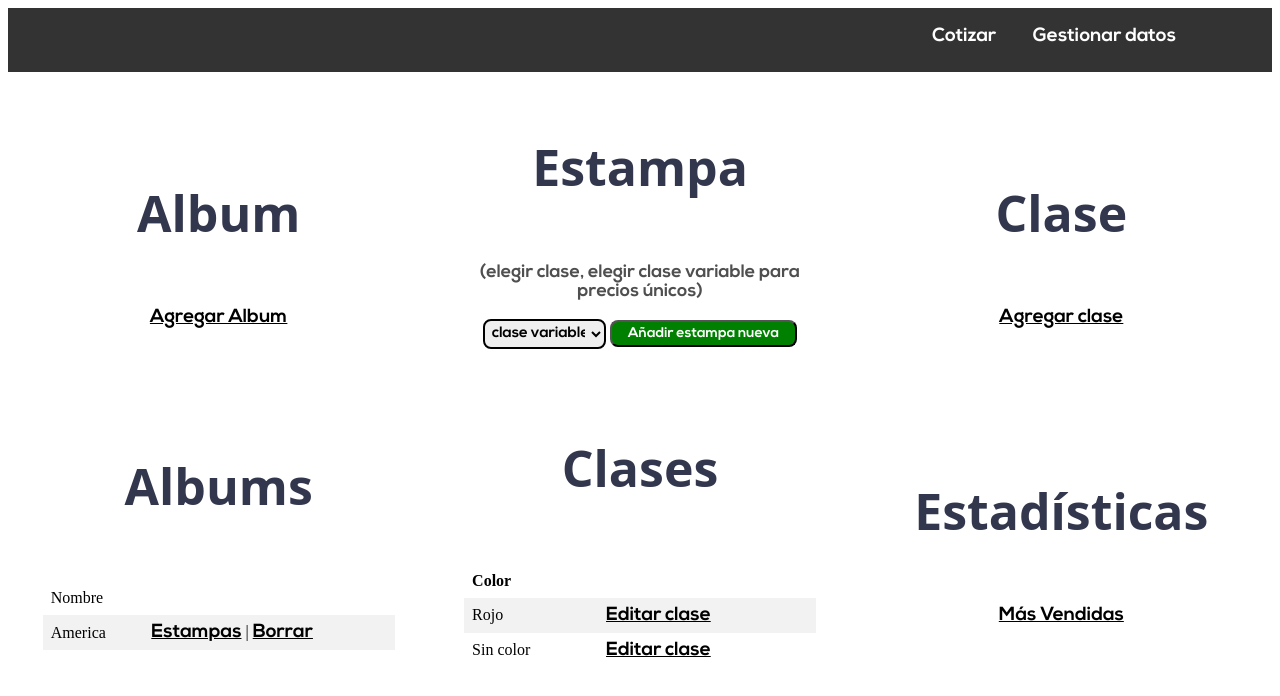
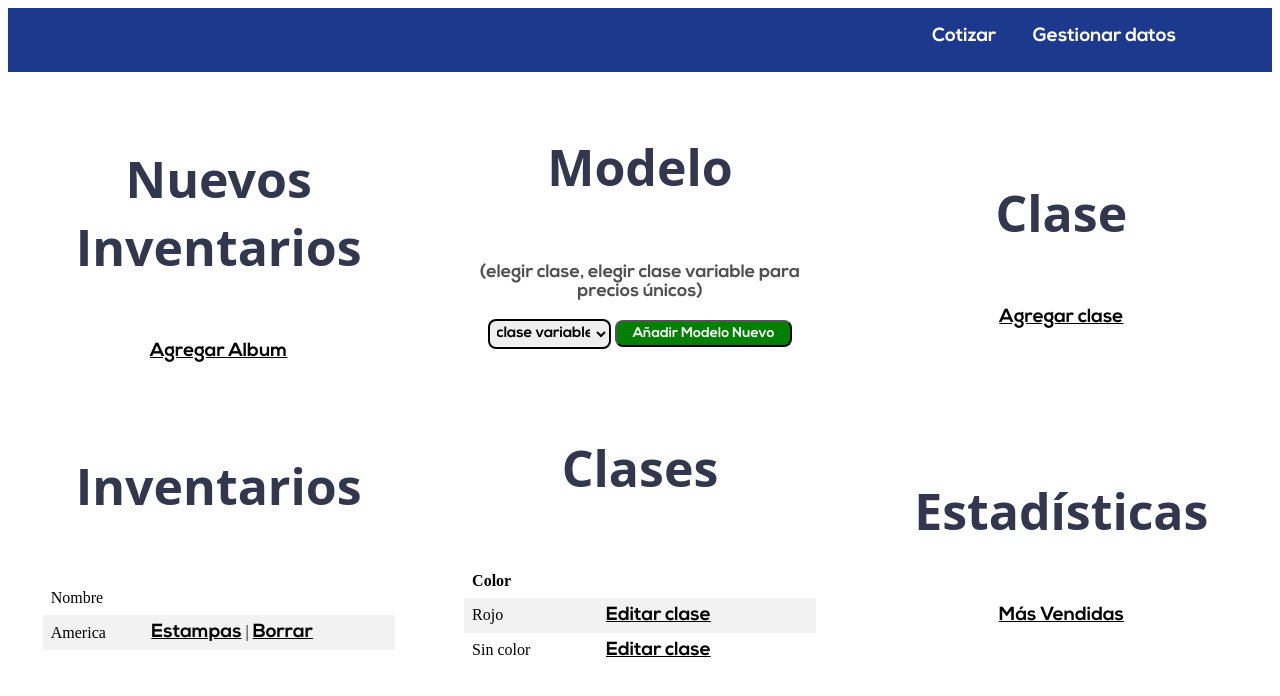
Before and after one commit to AdanTellez/estampa2, a PHP site: page /index2.php in a window 1280 px wide. Shown: the top 696 px of the page. Run offline with PHP 8.4, Linux system fonts and the light colour scheme; data comes from the database, SQL or seed files in the repository.

Commit message:
Cambios de Texto y direccionamientos

```diff
--- a/add-category.php
+++ b/add-category.php
@@ -11,7 +11,7 @@
 	<form action="query-add-category.php" method="post" name="form1">
 		<table>
 			<tr>
-				<td>Color</td>
+				<td>Modelo</td>
 				<td><input type="text" name="color"></td>
 			</tr>
 			<tr>
--- a/add-estampa.php
+++ b/add-estampa.php
@@ -58,7 +58,7 @@
 				<td><input type="number" step="1" name="inventario"></td>
 			</tr>
 			<tr>
-               <td>Album</td>
+               <td>Modelo</td>
                <td>
                 <?php
 
--- a/header.php
+++ b/header.php
@@ -5,7 +5,7 @@ ul {
     margin: 0;
     padding: 5px 80px;
     overflow: hidden;
-    background-color: #333;
+    background: #1d398d;
 }
 
 li {
--- a/index.php
+++ b/index.php
@@ -13,7 +13,7 @@ $result_clase = mysqli_query($mysqli, "SELECT * FROM clase ORDER BY id_clase DES
 <!-- -->
 <html>
 <head>
-	<title> Cotizar Estampas</title>
+	<title> Gestor</title>
     <?php include 'header.php';?>
 </head>
 
@@ -22,7 +22,7 @@ $result_clase = mysqli_query($mysqli, "SELECT * FROM clase ORDER BY id_clase DES
 
 <section id="buscador">
     <div class="center">
-       <h1>Gestor de estampas</h1>
+       <h1>Gestor</h1>
 
         <form action="buscar-estampa.php" method="post" >
             <input type="text" class="big-space" name="estampas">
@@ -37,7 +37,7 @@ $result_clase = mysqli_query($mysqli, "SELECT * FROM clase ORDER BY id_clase DES
                       }
                   echo '</select>';
               ?>
-            <input type="submit" class="btn-green" name="class-selector" value="Cotizar estampas" >
+            <input type="submit" class="btn-green" name="class-selector" value="Cotizar modelo" >
         </form>
 
     </div>
--- a/index2.php
+++ b/index2.php
@@ -20,13 +20,13 @@ $result_clase = mysqli_query($mysqli, "SELECT * FROM clase ORDER BY id_clase DES
 
             <div class="flex nowrap">
                 <div class="center col three">
-                   <h2>Album</h2>
+                   <h2>Nuevos Inventarios</h2>
                     <a href="add-album.php">Agregar Album</a>
                 </div>
 
                 <div class="center col three">
                     <form action="add-estampa.php" method="post" >
-                               <h2>Estampa</h2>
+                               <h2>Modelo</h2>
                                <p>(elegir clase, elegir clase variable para precios únicos)</p>
                                 <?php
                                     include_once("config.php");
@@ -39,7 +39,7 @@ $result_clase = mysqli_query($mysqli, "SELECT * FROM clase ORDER BY id_clase DES
                                         }
                                     echo '</select>';
                                 ?>
-                       <input type="submit" class="btn-green-small" name="class-selector" value="Añadir estampa nueva" >
+                       <input type="submit" class="btn-green-small" name="class-selector" value="Añadir Modelo Nuevo" >
                     </form>
                 </div>
 
@@ -53,7 +53,7 @@ $result_clase = mysqli_query($mysqli, "SELECT * FROM clase ORDER BY id_clase DES
 
             <div class="flex">
                 <div class="col center three">
-                    <h2>Albums</h2>
+                    <h2>Inventarios</h2>
                     <table>
 
                     <tr>
```
Also changed, not shown: query-edit-estampa.php (+4 -3 lines).
